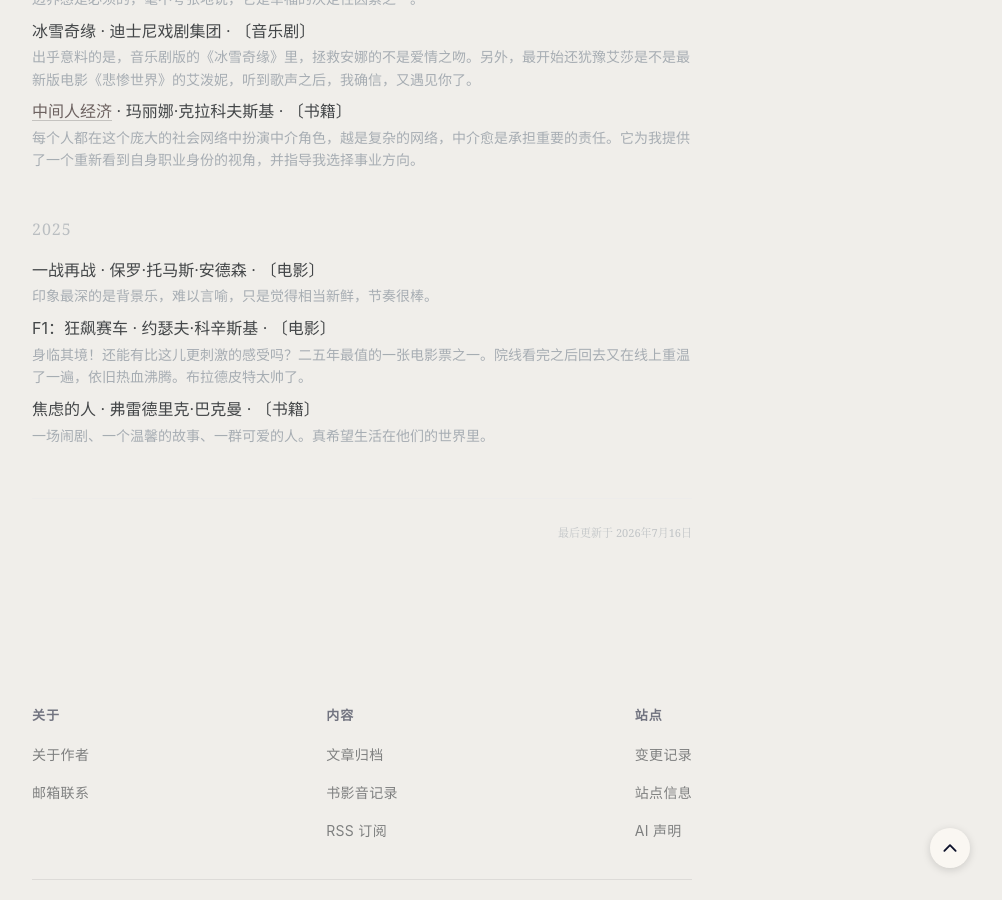
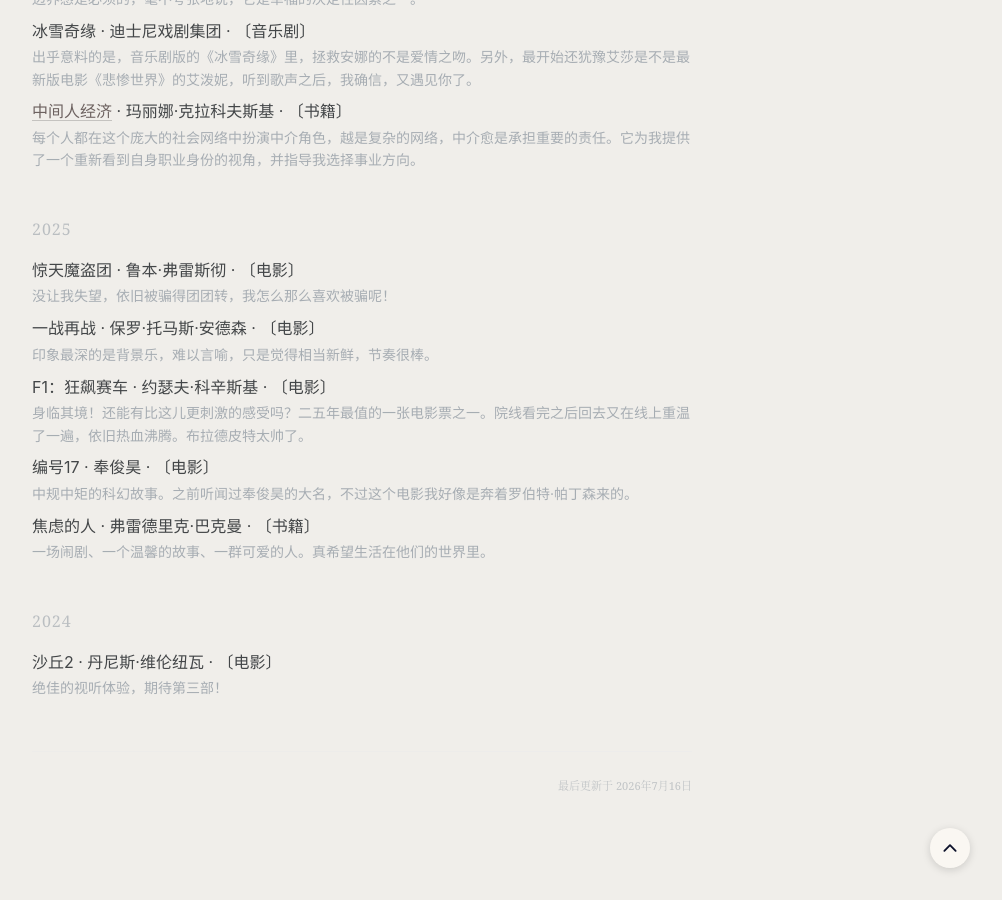
Before and after one commit to gaotianchi/gaotianchi.github.io, a Jekyll site: the page built from _pages/library.html, in a window 1280 px wide and 900 px high, scrolled down 900 px. Shown: the whole window, without its empty margins (278-1280 px from the left). Built offline with Jekyll 4.4.1, drawn with Linux system fonts in a browser that asks for light colours.

Commit message:
feat(consuming): 添加电影《惊天魔盗团》《编号17》《沙丘2》
Co-Authored-By: Claude Fable 5 <noreply@anthropic.com>

```diff
--- a/_data/consuming.yml
+++ b/_data/consuming.yml
@@ -83,6 +83,12 @@
   notes: 每个人都在这个庞大的社会网络中扮演中介角色，越是复杂的网络，中介愈是承担重要的责任。它为我提供了一个重新看到自身职业身份的视角，并指导我选择事业方向。
   post: /rethinking-value-connection-middleman-economy/
 
+- title: 惊天魔盗团
+  creator: 鲁本·弗雷斯彻
+  type: 电影
+  started: 2025-12-20
+  notes: 没让我失望，依旧被骗得团团转，我怎么那么喜欢被骗呢！
+
 - title: 一战再战
   creator: 保罗·托马斯·安德森
   type: 电影
@@ -95,8 +101,20 @@
   started: 2025-09-27
   notes: 身临其境！还能有比这儿更刺激的感受吗？二五年最值的一张电影票之一。院线看完之后回去又在线上重温了一遍，依旧热血沸腾。布拉德皮特太帅了。
 
+- title: 编号17
+  creator: 奉俊昊
+  type: 电影
+  started: 2025-03-07
+  notes: 中规中矩的科幻故事。之前听闻过奉俊昊的大名，不过这个电影我好像是奔着罗伯特·帕丁森来的。
+
 - title: 焦虑的人
   creator: 弗雷德里克·巴克曼
   type: 书籍
   started: 2025-01-01
   notes: 一场闹剧、一个温馨的故事、一群可爱的人。真希望生活在他们的世界里。
+
+- title: 沙丘2
+  creator: 丹尼斯·维伦纽瓦
+  type: 电影
+  started: 2024-03-09
+  notes: 绝佳的视听体验，期待第三部！
```
